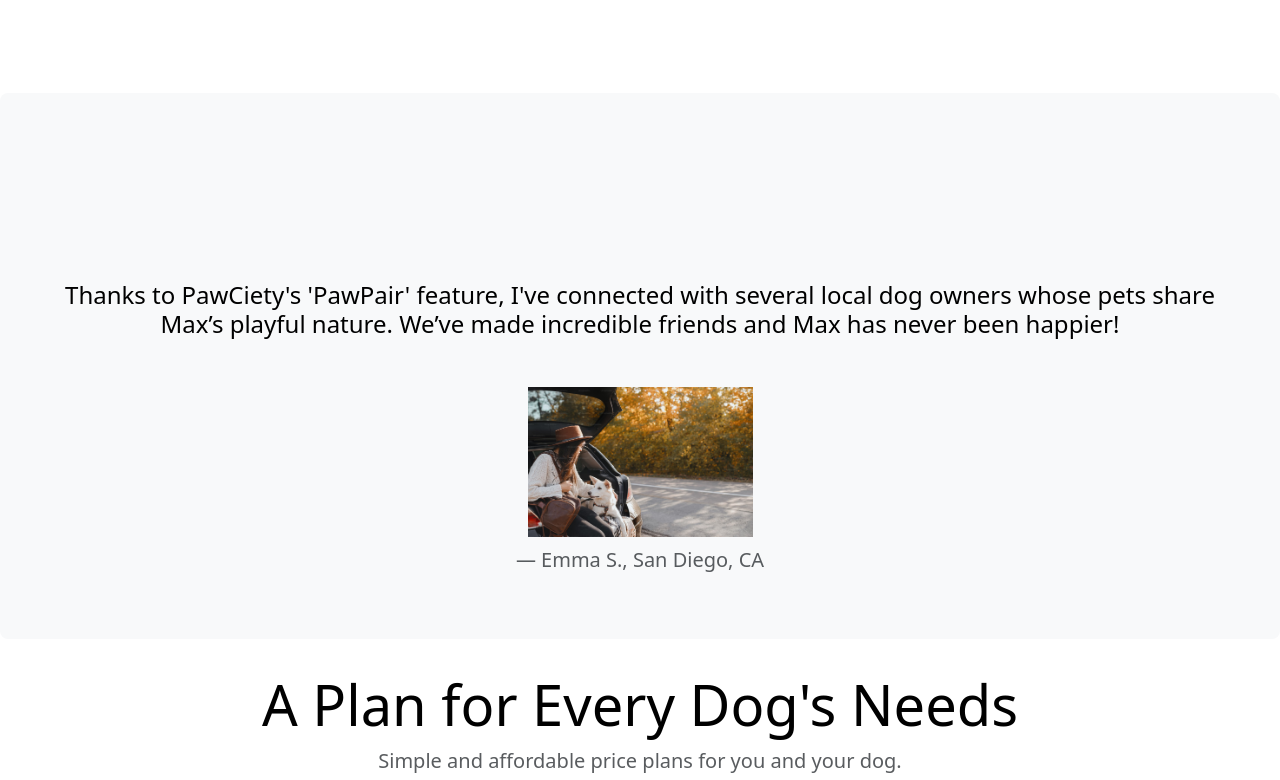
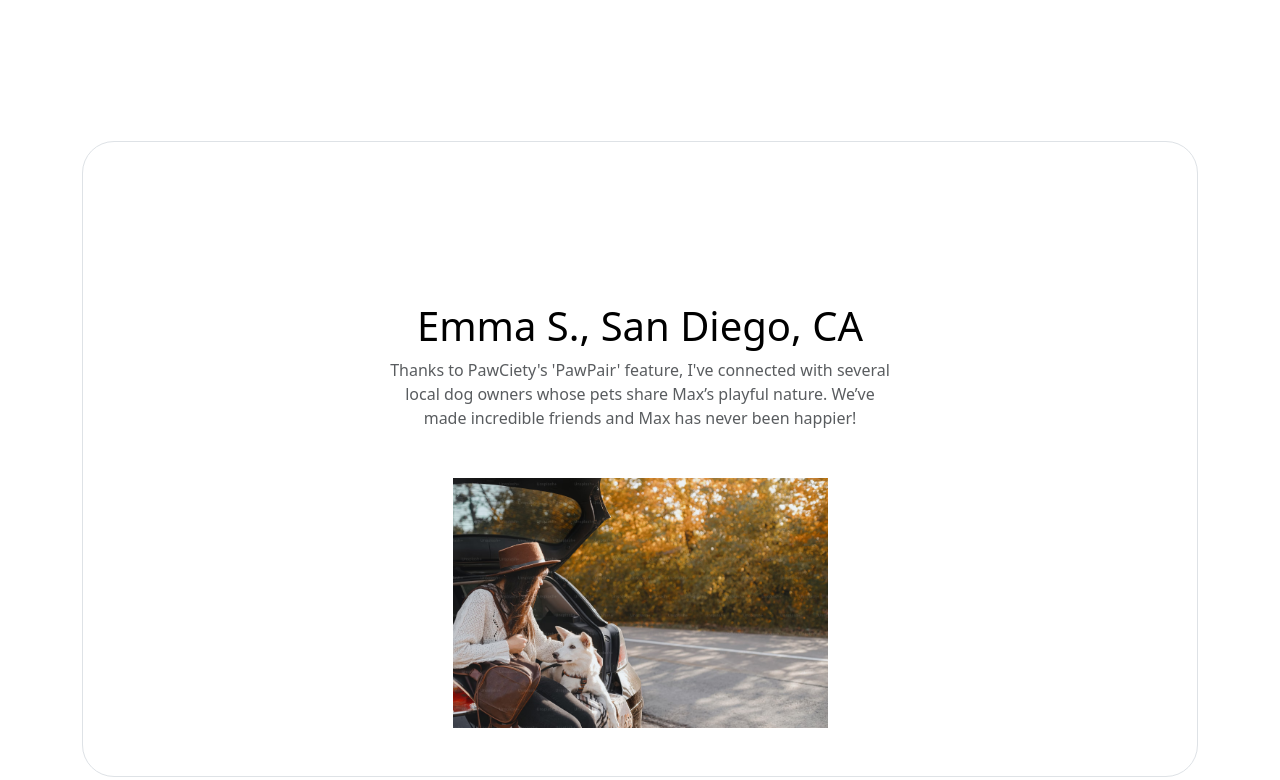
Before and after one commit to emilyliu75/pawciety, a plain HTML site: page index.html in a window 1280 px wide. Shown: the part 1048-1828 px from the top of the page. Drawn offline with nearby package versions, Linux system fonts and the light colour scheme.

Commit message:
testimonial centered

```diff
--- a/index.html
+++ b/index.html
@@ -80,9 +80,9 @@
   <!-- Testimonial -->
   <section id="testimonial">
 
-    <div class="p-5 text-center bg-body-tertiary rounded-3">
-      <svg class="bi mt-4 mb-3" style="color: var(--bs-indigo);" width="100" height="100"><use xlink:href="#bootstrap"></use></svg>
-      <h4 class="text-body-emphasis">Thanks to PawCiety's 'PawPair' feature, I've connected with several local dog owners whose pets share Max’s playful nature. We’ve made incredible friends and Max has never been happier!</h4>
+    <!-- <div class="p-5 text-center bg-body-tertiary justify-content-center">
+      <svg class="bi mt-4 mb-3 mx-4" style="color: var(--bs-indigo);" width="48" height="48"><use xlink:href="#bootstrap"></use></svg>
+      <h4 class="text-body-emphasis px-4 mx-5 col-12 col-md-10 col-lg-12 justify-content-center" >Thanks to PawCiety's 'PawPair' feature, I've connected with several local dog owners whose pets share Max’s playful nature. We’ve made incredible friends and Max has never been happier!</h4>
       <div class="mt-5">
         <img src="./images/testimonial.avif" alt="dog image" height="150"  >
 
@@ -93,9 +93,22 @@
 
     </div>
       </div>
+    </div> -->
+
+    <div class="container my-5">
+      <div class="position-relative p-5 text-center text-muted bg-body border border-dashed rounded-5">
+
+        <svg class="bi mt-5 mb-3" width="48" height="48"><use xlink:href="#check2-circle"></use></svg>
+        <h1 class="text-body-emphasis">Emma S., San Diego, CA</h1>
+        <p class="col-lg-6 mx-auto mb-4">
+          Thanks to PawCiety's 'PawPair' feature, I've connected with several local dog owners whose pets share Max’s playful nature. We’ve made incredible friends and Max has never been happier!
+        </p>
+        <div class="mt-5">
+          <img src="./images/testimonial.avif" alt="dog image" height="250"  >
+
+        </div>
+      </div>
     </div>
-
-
 
   </section>
   <!-- Pricing -->
```
Also changed, not shown: 1 other file.
